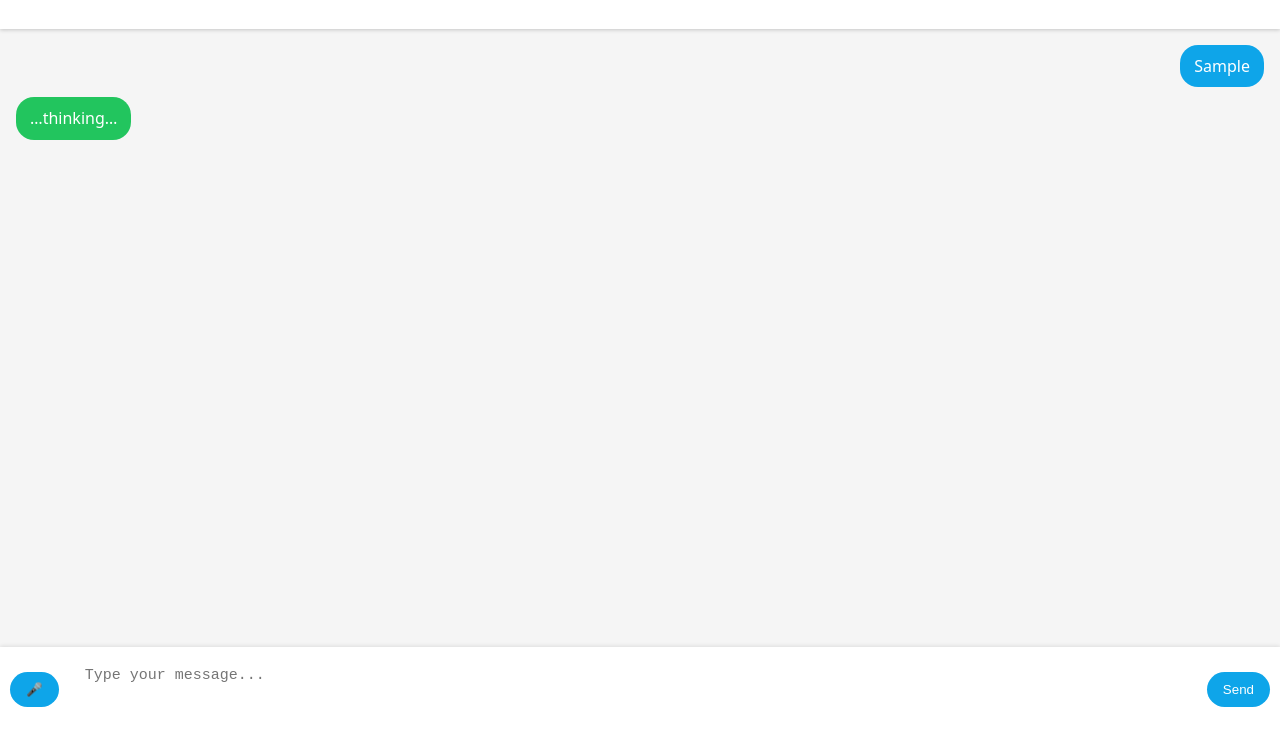
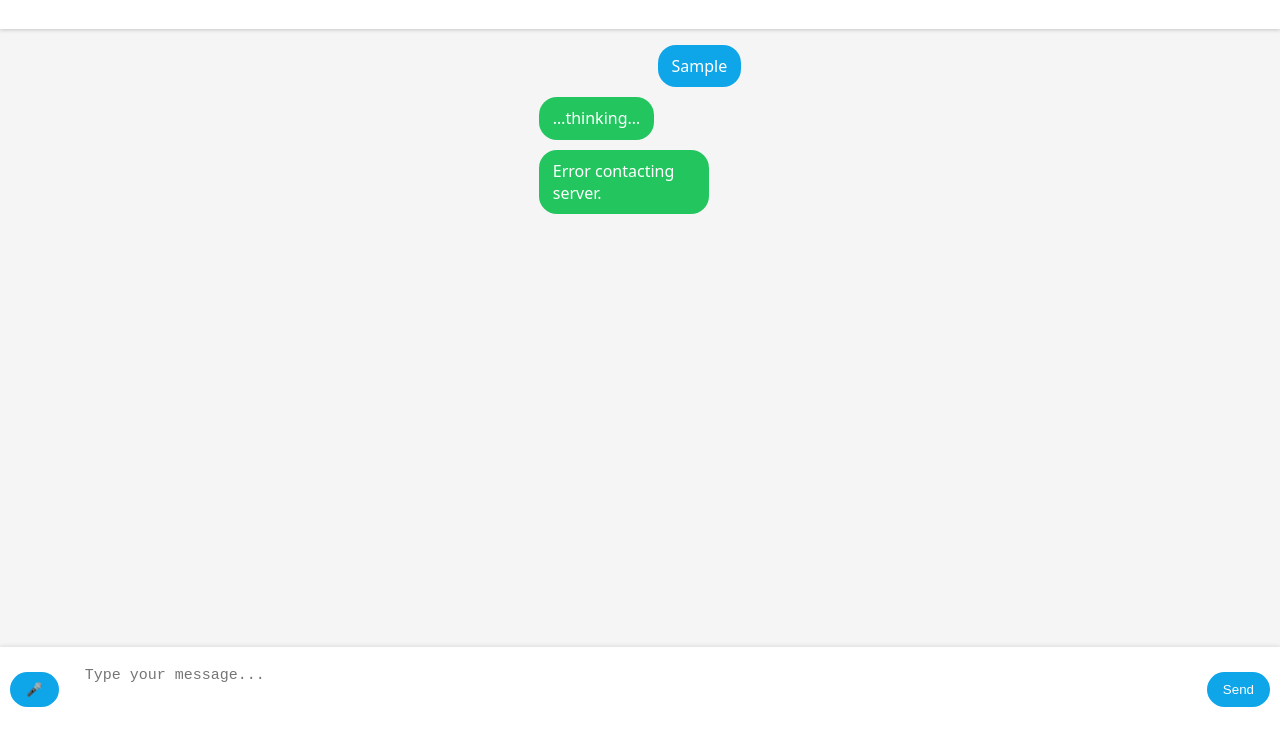
Before and after one commit to itzurcoder-del/URA-final, a website: page public/index.html in a window 1280 px wide. Both pictures are taken after typing "Sample" into the empty fields and a click on the button "Send". Shown: the part 68-800 px from the top of the page. Drawn offline with Linux system fonts and the light colour scheme; no server answers.

Commit message:
Update index.html

```diff
--- a/public/index.html
+++ b/public/index.html
@@ -44,6 +44,8 @@
       display: flex;
       flex-direction: column;
       gap: 10px;
+      max-width: 85%;
+      margin: auto;
     }
     .msg {
       max-width: 70%;
@@ -170,6 +172,7 @@
     function speak(text) {
       const utter = new SpeechSynthesisUtterance(text);
       utter.voice = currentVoice || voices[0];
+      speechSynthesis.cancel();
       speechSynthesis.speak(utter);
     }
 
@@ -178,18 +181,17 @@
       input.value = "";
       append("bot", "…thinking…");
 
+      try {
         const res = await fetch("/api/chat", {
           method: "POST",
           headers: { "Content-Type": "application/json" },
-  body: JSON.stringify({ message, userId: "fehman" })
+          body: JSON.stringify({ message: text, userId: "fehman" })
         });
 
         const data = await res.json();
-
         const last = chat.querySelector(".msg.bot:last-child");
         if (last && last.textContent.includes("thinking")) last.remove();
 
-      // Ensure URA always refers to himself correctly
         let reply = data.reply || "No reply (check server).";
         reply = reply.replace(/\b(ura|URA|bot|assistant)\b/g, "URA");
 
@@ -207,6 +209,11 @@
         chat.scrollTop = chat.scrollHeight;
 
         if (voiceSpeak) speak(reply);
+
+      } catch (err) {
+        console.error(err);
+        append("bot", "Error contacting server.");
+      }
     }
 
     send.addEventListener("click", () => {
```
Lines whose indentation alone changed are shown as unchanged.
